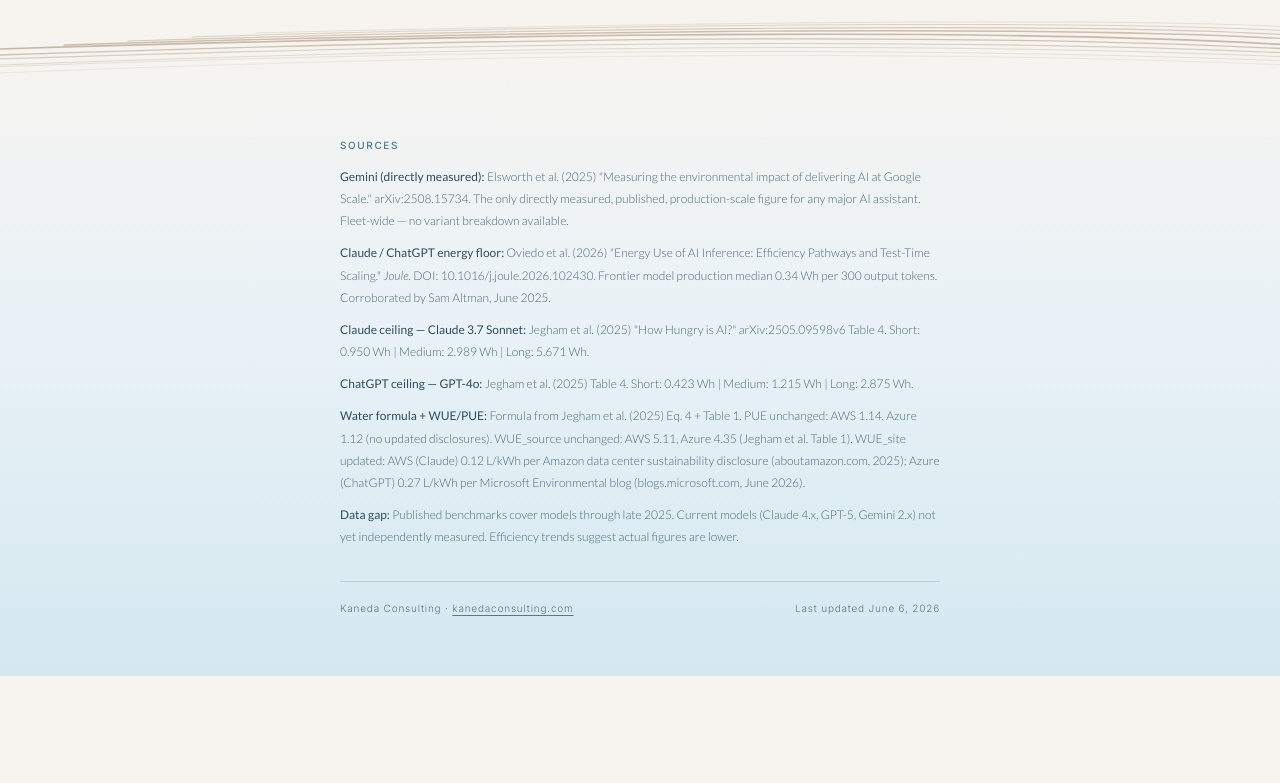
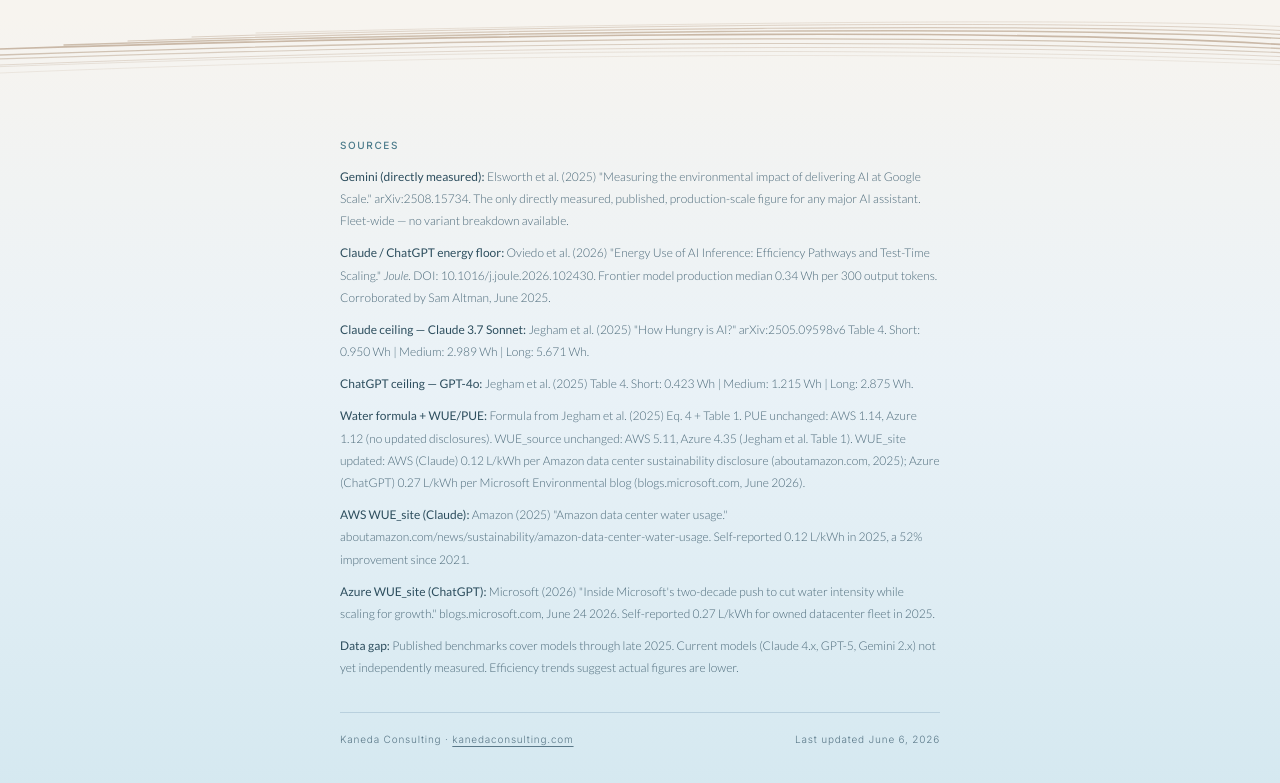
Before and after one commit to lkaneda/ai-consumption-calc, a plain HTML site: page index.html in a window 1280 px wide. Shown: the part 2045-2828 px from the top of the page. Before the commit the page ends 2721 px from the top, so only its background shows below. Drawn offline with Linux system fonts and the light colour scheme.

Commit message:
Add amazon and microsoft blogs to sources.

```diff
--- a/index.html
+++ b/index.html
@@ -341,6 +341,8 @@
     <p><strong>Claude ceiling — Claude 3.7 Sonnet:</strong> Jegham et al. (2025) "How Hungry is AI?" arXiv:2505.09598v6 Table 4. Short: 0.950 Wh | Medium: 2.989 Wh | Long: 5.671 Wh.</p>
     <p><strong>ChatGPT ceiling — GPT-4o:</strong> Jegham et al. (2025) Table 4. Short: 0.423 Wh | Medium: 1.215 Wh | Long: 2.875 Wh.</p>
     <p><strong>Water formula + WUE/PUE:</strong> Formula from Jegham et al. (2025) Eq. 4 + Table 1. PUE unchanged: AWS 1.14, Azure 1.12 (no updated disclosures). WUE_source unchanged: AWS 5.11, Azure 4.35 (Jegham et al. Table 1). WUE_site updated: AWS (Claude) 0.12 L/kWh per Amazon data center sustainability disclosure (aboutamazon.com, 2025); Azure (ChatGPT) 0.27 L/kWh per Microsoft Environmental blog (blogs.microsoft.com, June 2026).</p>
+    <p><strong>AWS WUE_site (Claude):</strong> Amazon (2025) "Amazon data center water usage." aboutamazon.com/news/sustainability/amazon-data-center-water-usage. Self-reported 0.12 L/kWh in 2025, a 52% improvement since 2021.</p>
+    <p><strong>Azure WUE_site (ChatGPT):</strong> Microsoft (2026) "Inside Microsoft's two-decade push to cut water intensity while scaling for growth." blogs.microsoft.com, June 24 2026. Self-reported 0.27 L/kWh for owned datacenter fleet in 2025.</p>
     <p><strong>Data gap:</strong> Published benchmarks cover models through late 2025. Current models (Claude 4.x, GPT-5, Gemini 2.x) not yet independently measured. Efficiency trends suggest actual figures are lower.</p>
   </div>
 
```
